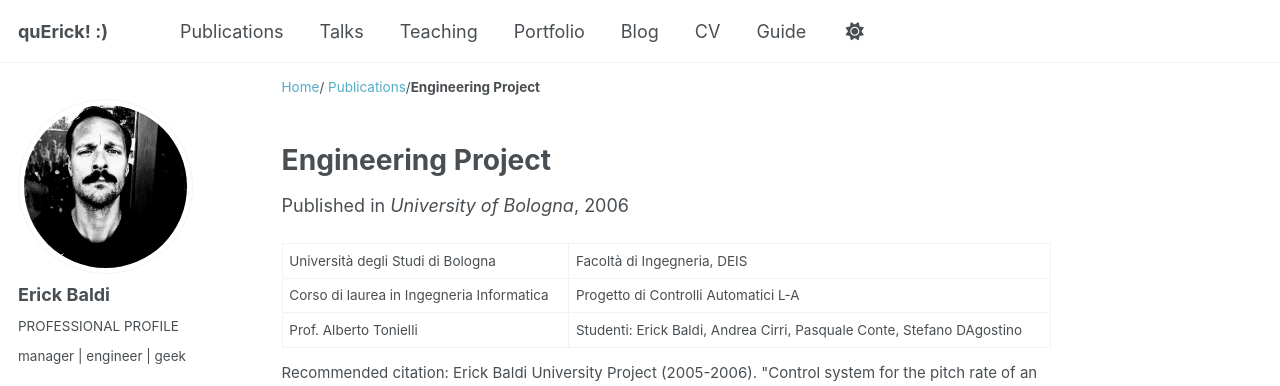
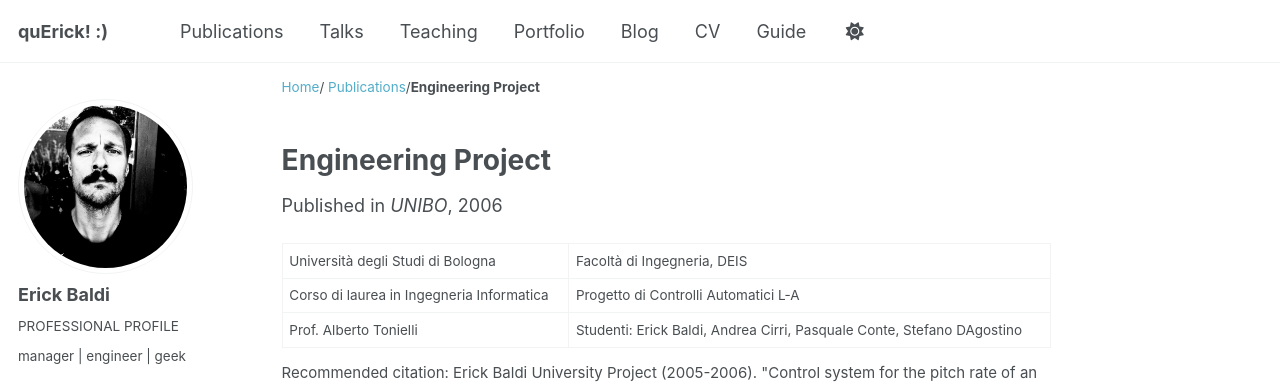
Before and after one commit to erickbaldi/erickbaldi.github.io, a Jekyll site: the page built from _publications/2006-12-31-engineering-project-1.md, in a window 1280 px wide and 1113 px high. Shown: the top 386 px of the window. Built offline with Jekyll 4.4.1, drawn with Linux system fonts in a browser that asks for light colours; a script that is not in the unit is left out.

Commit message:
Update venue from 'University of Bologna' to 'UNIBO'

```diff
--- a/_publications/2006-12-31-engineering-project-1.md
+++ b/_publications/2006-12-31-engineering-project-1.md
@@ -5,7 +5,7 @@ category: manuscripts
 permalink: /publications/2006-12-31-engineering-project-1
 excerpt: 'Control system for the pitch rate of an airliner'
 date: 2006-12-31
-venue: 'University of Bologna'
+venue: 'UNIBO'
 slidesurl: 'https://docs.google.com/presentation/d/e/2PACX-1vQ11JgGSRHJiZiAtSJ8p4N9KIC6KsiXMyvekz44ssBlXmo50UP0uh1rFKtZBBPJut5kggklyZV82XRb/pub?start=false&amp;loop=true&amp;delayms=60000'
 paperurl: 'https://docs.google.com/presentation/d/e/2PACX-1vQ11JgGSRHJiZiAtSJ8p4N9KIC6KsiXMyvekz44ssBlXmo50UP0uh1rFKtZBBPJut5kggklyZV82XRb/pub?start=false&amp;loop=true&amp;delayms=60000'
 bibtexurl: ''
```
